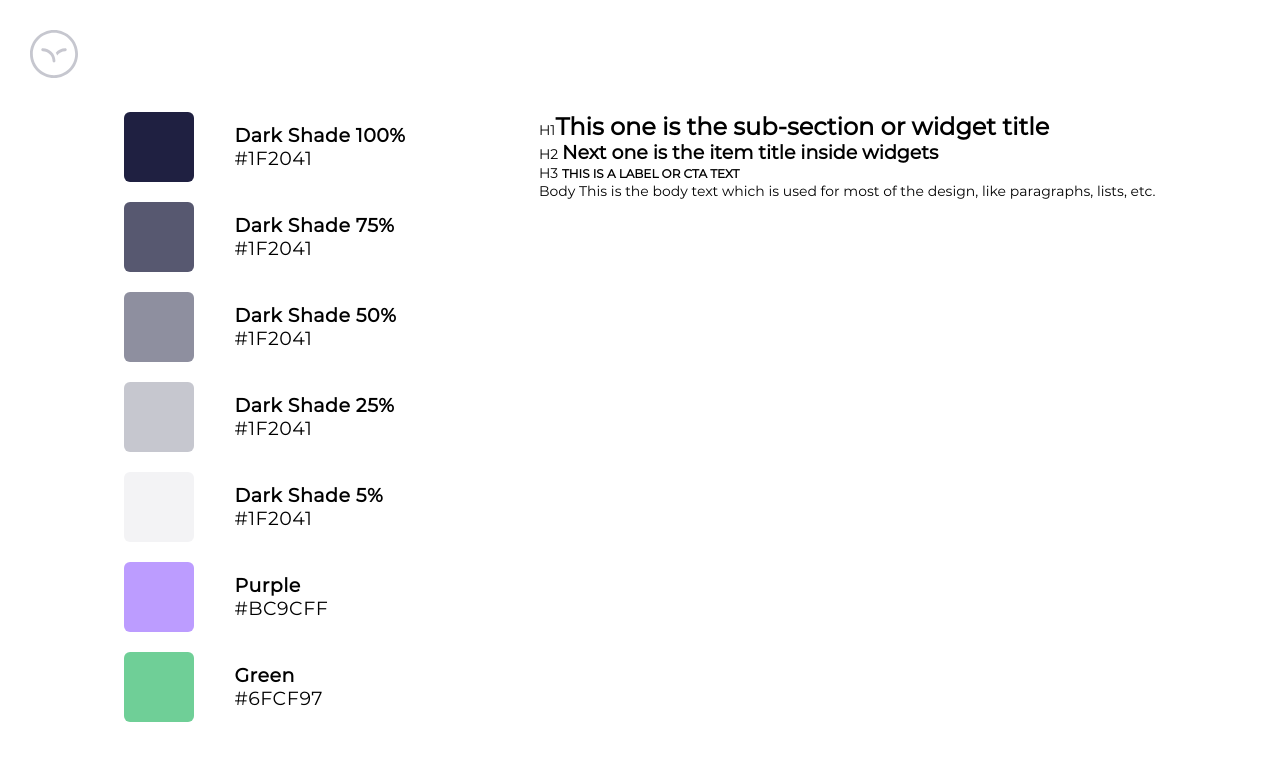
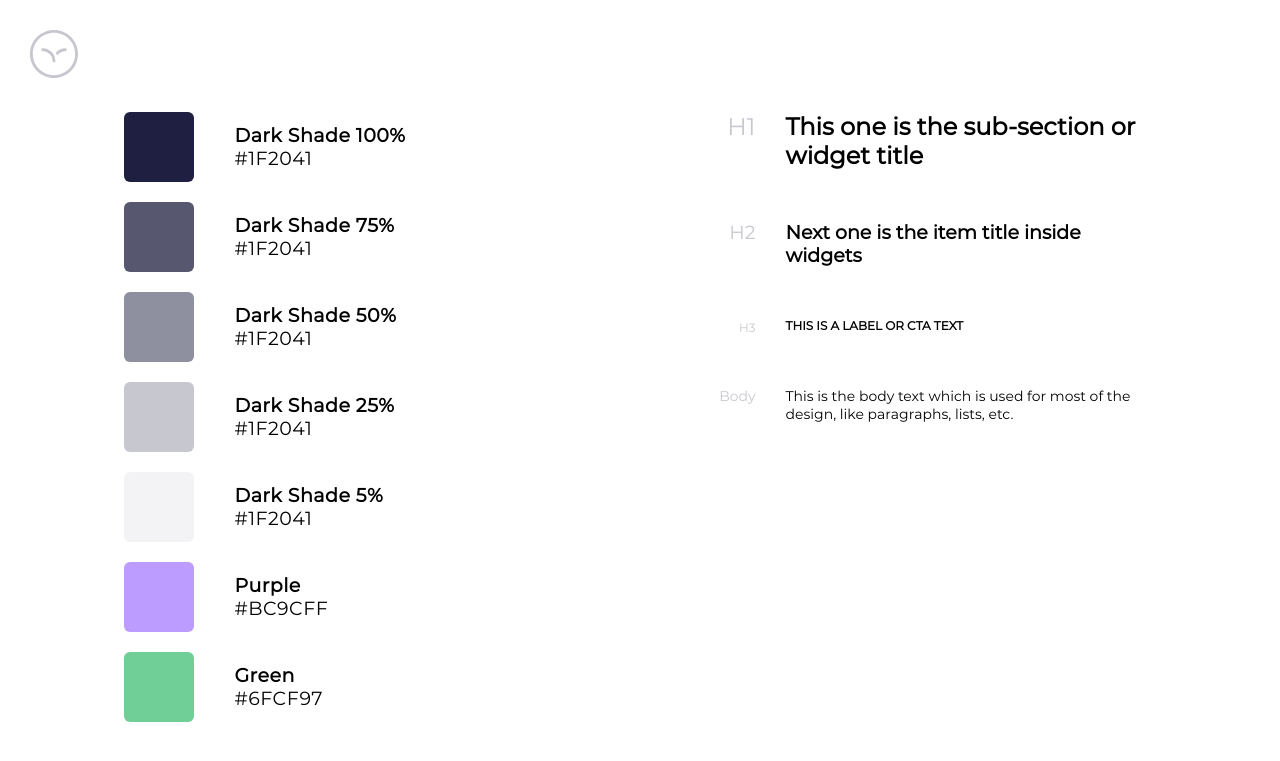
Before and after one commit to victoriyast/First, a Node project: template src/pug/UI _Kit/colors_and_type/colors_and_type.pug in a window 1280 px wide. Shown: the top 761 px of the page. Run offline with Node 20 templates, Linux system fonts and the light colour scheme; the template is opened without the code that fills it, so the values that code supplies are empty.

Commit message:
Changing a column with a text type

```diff
--- a/src/pug/UI _Kit/colors_and_type/colors_and_type.css
+++ b/src/pug/UI _Kit/colors_and_type/colors_and_type.css
@@ -140,9 +140,36 @@ h3 {
   text-transform: uppercase;
 }
 
+.colors_and_type {
+  max-width: 1132px;
+  margin: auto;
+}
+
+.text-sample__item {
+  display: flex;
+  max-width: 440px;
+  margin-bottom: 51px;
+}
+
+.text-sample__title {
+  color: rgba(31, 32, 65, 0.25);
+  width: 40px;
+  text-align: right;
+  flex-shrink: 0;
+}
+
 .text-sample__text {
-  display: inline-block;
+  margin-left: 30px;
 }
-.text-sample__title {
-  display: inline-block;
+
+.text-sample__title-first {
+  font-size: 24px;
 }
+
+.text-sample__title-second {
+  font-size: 19px;
+}
+
+.text-sample__title-third {
+  font-size: 12px;
+}
--- a/src/pug/UI _Kit/colors_and_type/type.pug
+++ b/src/pug/UI _Kit/colors_and_type/type.pug
@@ -1,13 +1,17 @@
 ul.text-sample
     li.text-sample__item
-        span.text__sample__title  H1
+        .text-sample__title
+            span.text-sample__title-first  H1
         h1.text-sample__text This one is the sub-section or widget title
     li.text-sample__item
-        span.text__sample__title H2
+        .text-sample__title
+            span.text-sample__title-second H2
         h2.text-sample__text Next one is the item title inside widgets
     li.text-sample__item
-        span.text__sample__title H3
+        .text-sample__title
+            span.text-sample__title-third H3
         h3.text-sample__text This is a label or CTA text
     li.text-sample__item
-        span.text__sample__title Body
+        .text-sample__title
+            span.text-sample__title-body Body
         p.text-sample__text This is the body text which is used for most of the design, like paragraphs, lists, etc.
```
Also changed, not shown: src/app/styles/scss/template.scss (+10 -5 lines), src/pug/UI _Kit/colors_and_type/colors_and_type.html (+8 -4 lines), src/pug/UI _Kit/colors_and_type/colors_and_type.scss (+35 -7 lines).
